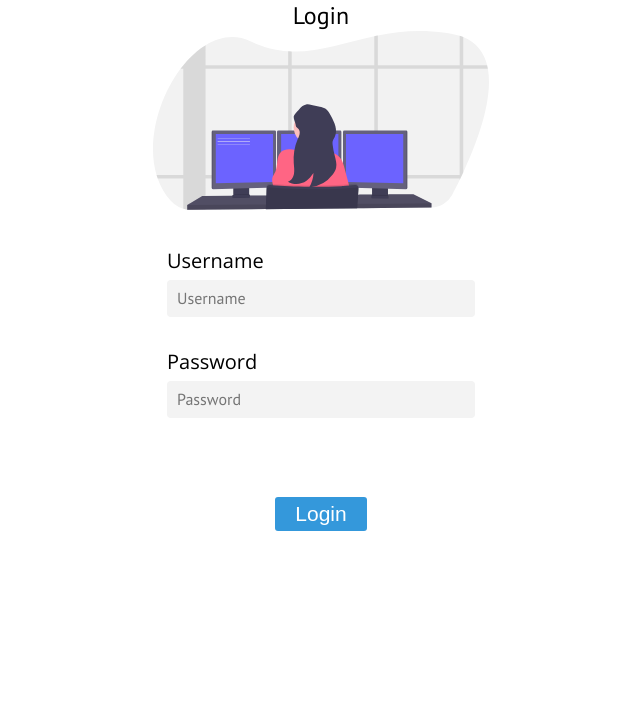
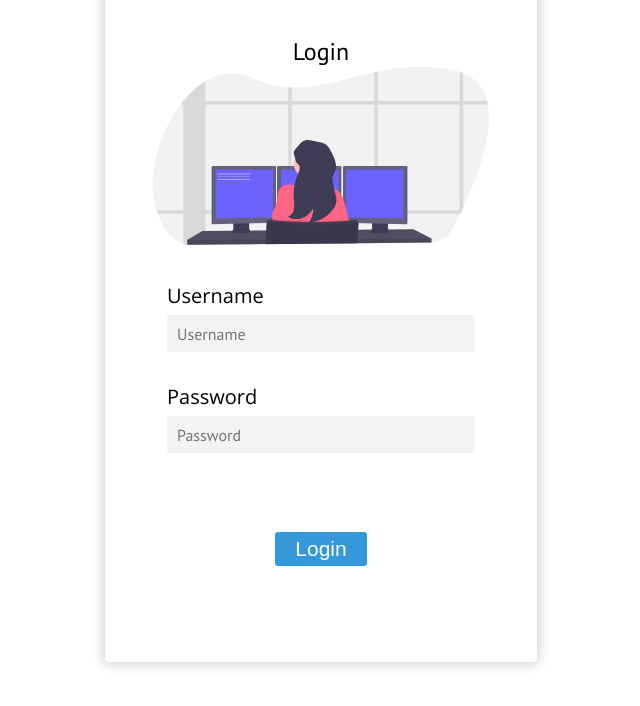
Before and after one commit to Ibtid/AnimatedLogin, a React (Create React App) app: page / in a window 1280 px wide. Shown: the top 706 px of the page, without its empty margins (319-959 px from the left). Built offline with nearby package versions, Linux system fonts and the light colour scheme.

Commit message:
app styling

```diff
--- a/src/App.js
+++ b/src/App.js
@@ -1,11 +1,14 @@
-import React from "react";
+import React, { useState } from "react";
 import "./App.scss";
 import Login from "./components/login/login";
 
 function App() {
+  const [isLogginActive, setisLogginActive] = useState(true);
   return (
     <div className="App">
-      <Login />
+      <div className="login">
+        <div className="container">{isLogginActive && <Login />}</div>
+      </div>
     </div>
   );
 }
```
